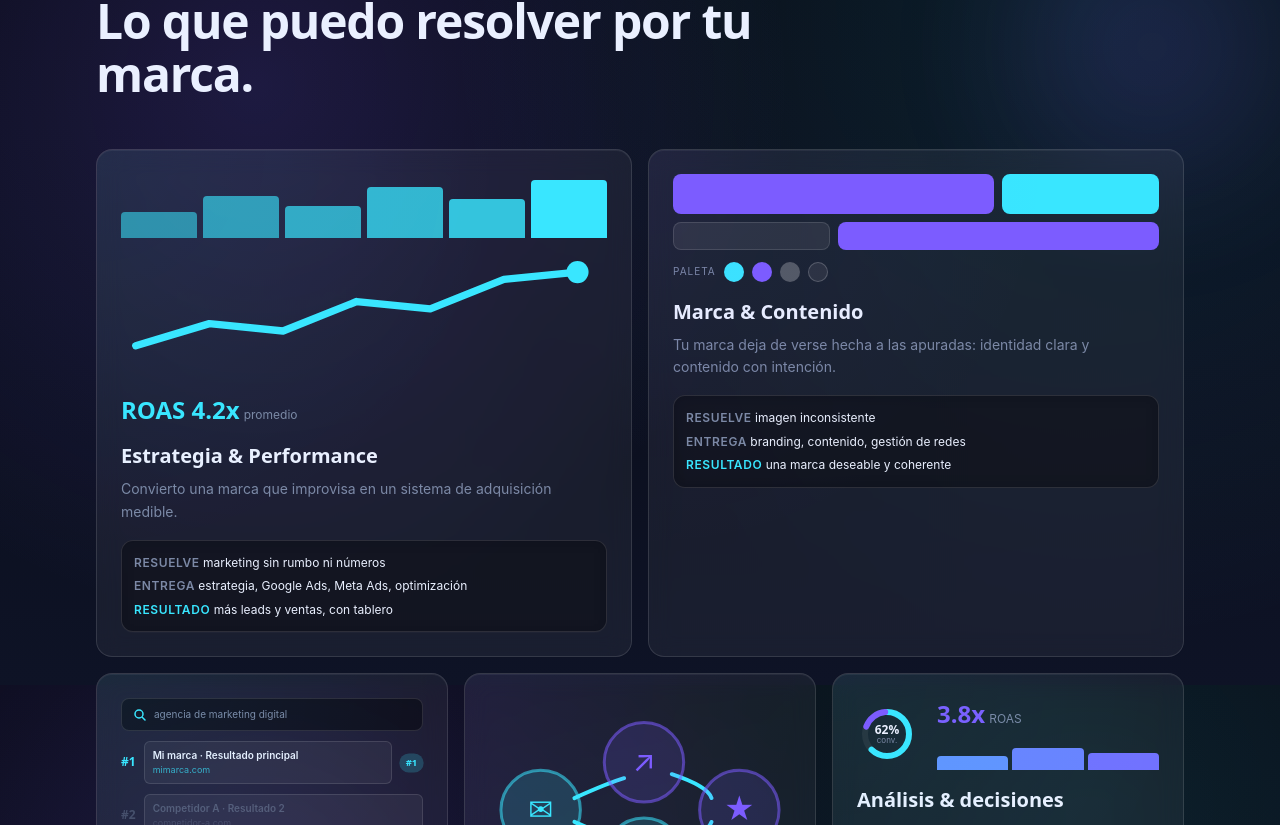
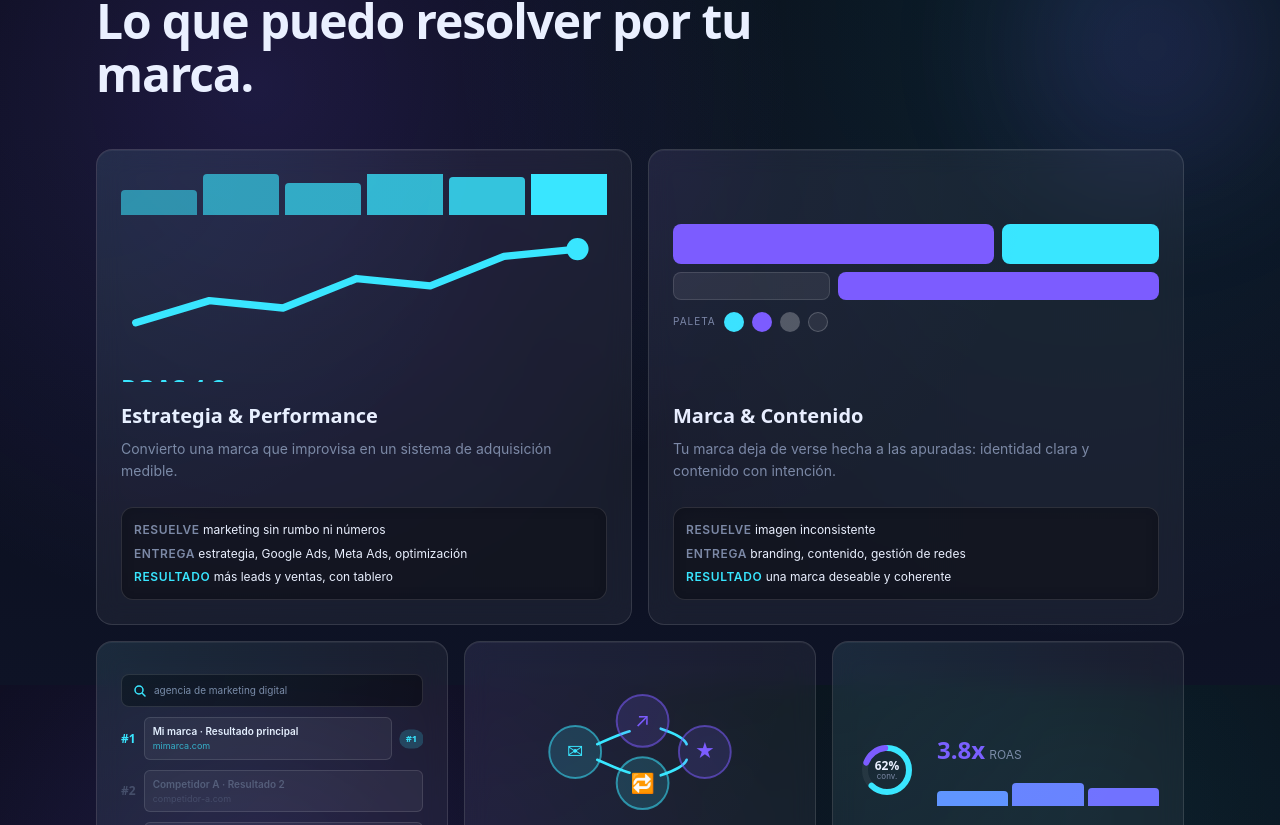
Before and after one commit to Gaston3000/Nachera, a React (Vite) app: page / in a window 1280 px wide. Shown: the part 1715-2540 px from the top of the page. Built offline with nearby package versions, Linux system fonts and the light colour scheme.

Commit message:
fix(hero): CTAs debajo de la cara en mobile (desktop intacto); refactor(solutions): grilla interna consistente (área visual fija, título/subtítulo alineados, caja Resuelve/Entrega/Resultado pegada abajo) en ambas ramas

```diff
--- a/src/components/Hero.jsx
+++ b/src/components/Hero.jsx
@@ -71,9 +71,10 @@ export function Hero() {
         >
           {hero.sub}
         </motion.p>
+        {/* CTAs — desktop: under the copy (left column) */}
         <motion.div
           {...fade(0.3)}
-          className="mt-9 flex flex-wrap justify-center gap-3 md:justify-start"
+          className="mt-9 hidden flex-wrap gap-3 md:flex md:justify-start"
         >
           <Button href="#soluciones">Ver servicios</Button>
           <Button href={siteConfig.whatsappUrlWithMsg} target="_blank" rel="noopener" variant="ghost">
@@ -90,6 +91,17 @@ export function Hero() {
         <FloatingHead />
         <OrbitingChips chips={hero.chips} />
       </motion.div>
+
+      {/* CTAs — mobile: below the floating head */}
+      <motion.div
+        {...fade(0.4)}
+        className="flex flex-wrap justify-center gap-3 md:hidden"
+      >
+        <Button href="#soluciones">Ver servicios</Button>
+        <Button href={siteConfig.whatsappUrlWithMsg} target="_blank" rel="noopener" variant="ghost">
+          Hablemos →
+        </Button>
+      </motion.div>
     </section>
   )
 }
--- a/src/components/Solutions.jsx
+++ b/src/components/Solutions.jsx
@@ -284,7 +284,7 @@ function FlowViz({ inView }) {
 
   return (
     <div className="flex flex-col gap-2" aria-hidden="true">
-      <div className="relative h-48 w-full sm:h-56">
+      <div className="relative h-full min-h-[140px] w-full">
         <svg viewBox="-6 -6 152 108" preserveAspectRatio="xMidYMid meet" className="absolute inset-0 h-full w-full overflow-visible" fill="none">
           {/* connector lines */}
           {connectors.map((c, i) => (
@@ -529,11 +529,15 @@ function SolutionTile({ tile, index }) {
   if (reduce) {
     return (
       <div className={tile.span}>
-        <GlassPanel className={`relative h-full overflow-hidden p-6 ${tile.accentBorder ? 'border-accent/30' : ''}`}>
-          <div className="mb-4"><Viz inView={true} /></div>
-          <h3 className="font-display text-lg font-bold text-fg sm:text-xl">{tile.title}</h3>
+        <GlassPanel className={`relative flex h-full flex-col overflow-hidden p-6 ${tile.accentBorder ? 'border-accent/30' : ''}`}>
+          {/* reserved visual area — same height across every card */}
+          <div className="flex h-44 shrink-0 items-center overflow-hidden md:h-52 [&>*]:w-full">
+            <Viz inView={true} />
+          </div>
+          <h3 className="mt-5 font-display text-lg font-bold text-fg sm:text-xl">{tile.title}</h3>
           <p className="mt-2 text-sm leading-relaxed text-muted">{tile.value}</p>
-          <div className="mt-4">
+          {/* result box — pinned to the bottom, aligned across cards */}
+          <div className="mt-auto pt-6">
             <div className="rounded-xl border border-glassborder bg-bg/60 p-3 text-xs leading-relaxed backdrop-blur-sm">
               <div className="mb-1">
                 <span className="font-semibold text-muted uppercase tracking-wider">Resuelve</span>{' '}
@@ -564,7 +568,7 @@ function SolutionTile({ tile, index }) {
       viewport={{ once: true, amount: 0.25 }}
     >
       <GlassPanel
-        className={`relative h-full overflow-hidden p-6 transition-all duration-300 hover:-translate-y-1 ${
+        className={`relative flex h-full flex-col overflow-hidden p-6 transition-all duration-300 hover:-translate-y-1 ${
           tile.accentBorder ? 'border-accent/30' : ''
         } hover:border-accent/50`}
         style={{
@@ -598,14 +602,18 @@ function SolutionTile({ tile, index }) {
           aria-hidden="true"
         />
 
-        {/* mini visual */}
-        <motion.div className="mb-4" variants={itemVariants}>
+        {/* reserved visual area — identical height on every card so the
+            title always starts at the same place; viz centered within it */}
+        <motion.div
+          className="flex h-44 shrink-0 items-center overflow-hidden md:h-52 [&>*]:w-full"
+          variants={itemVariants}
+        >
           <Viz inView={inView} />
         </motion.div>
 
         {/* title */}
         <motion.h3
-          className="font-display text-lg font-bold text-fg sm:text-xl"
+          className="mt-5 font-display text-lg font-bold text-fg sm:text-xl"
           variants={itemVariants}
         >
           {tile.title}
@@ -619,8 +627,8 @@ function SolutionTile({ tile, index }) {
           {tile.value}
         </motion.p>
 
-        {/* detail — always visible, animates in staggered after the above */}
-        <motion.div className="mt-4" variants={itemVariants}>
+        {/* result box — flexible spacer pushes it to the bottom, aligned across cards */}
+        <motion.div className="mt-auto pt-6" variants={itemVariants}>
           <DetailBlock detail={tile.detail} />
         </motion.div>
       </GlassPanel>
```
